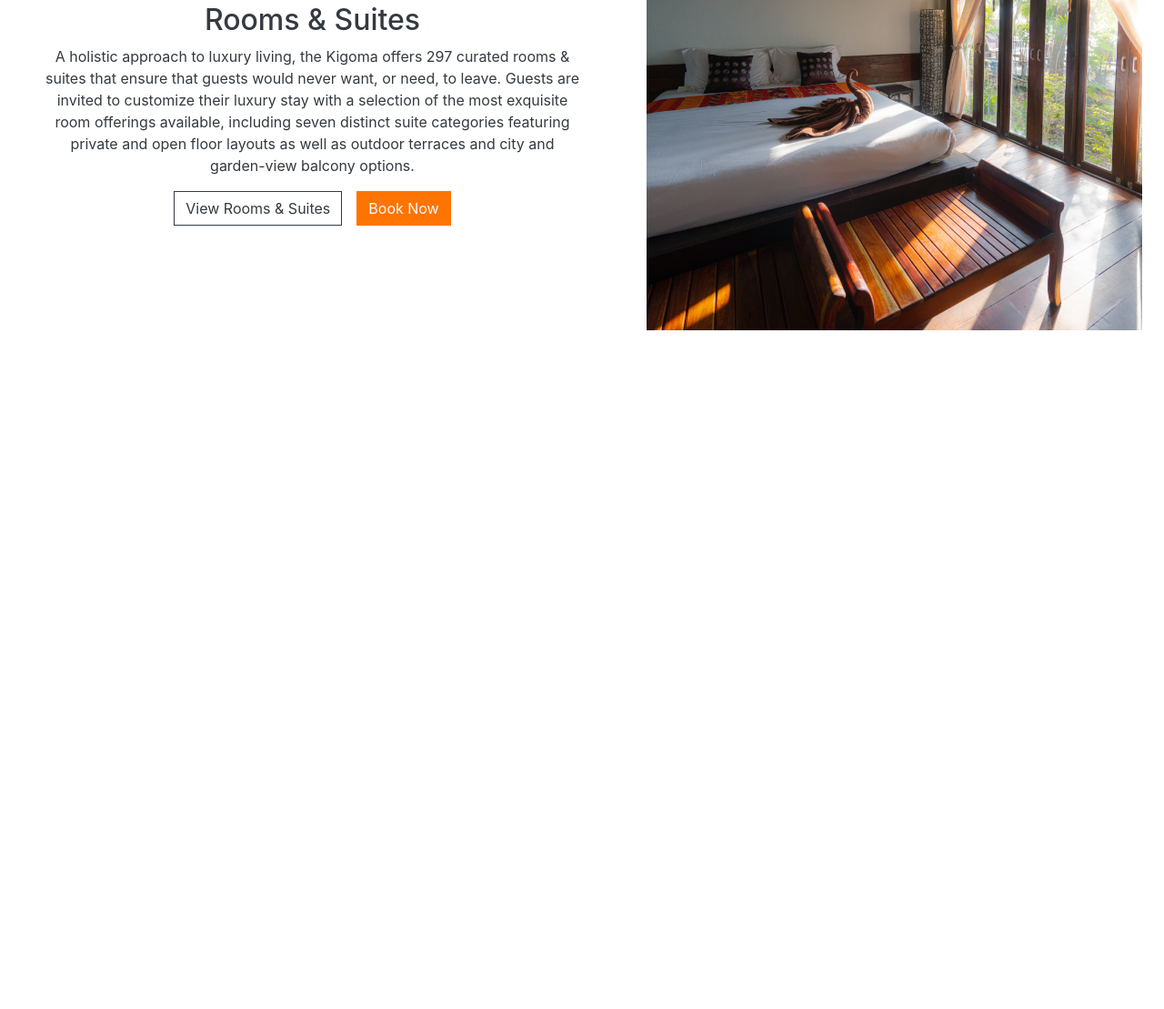
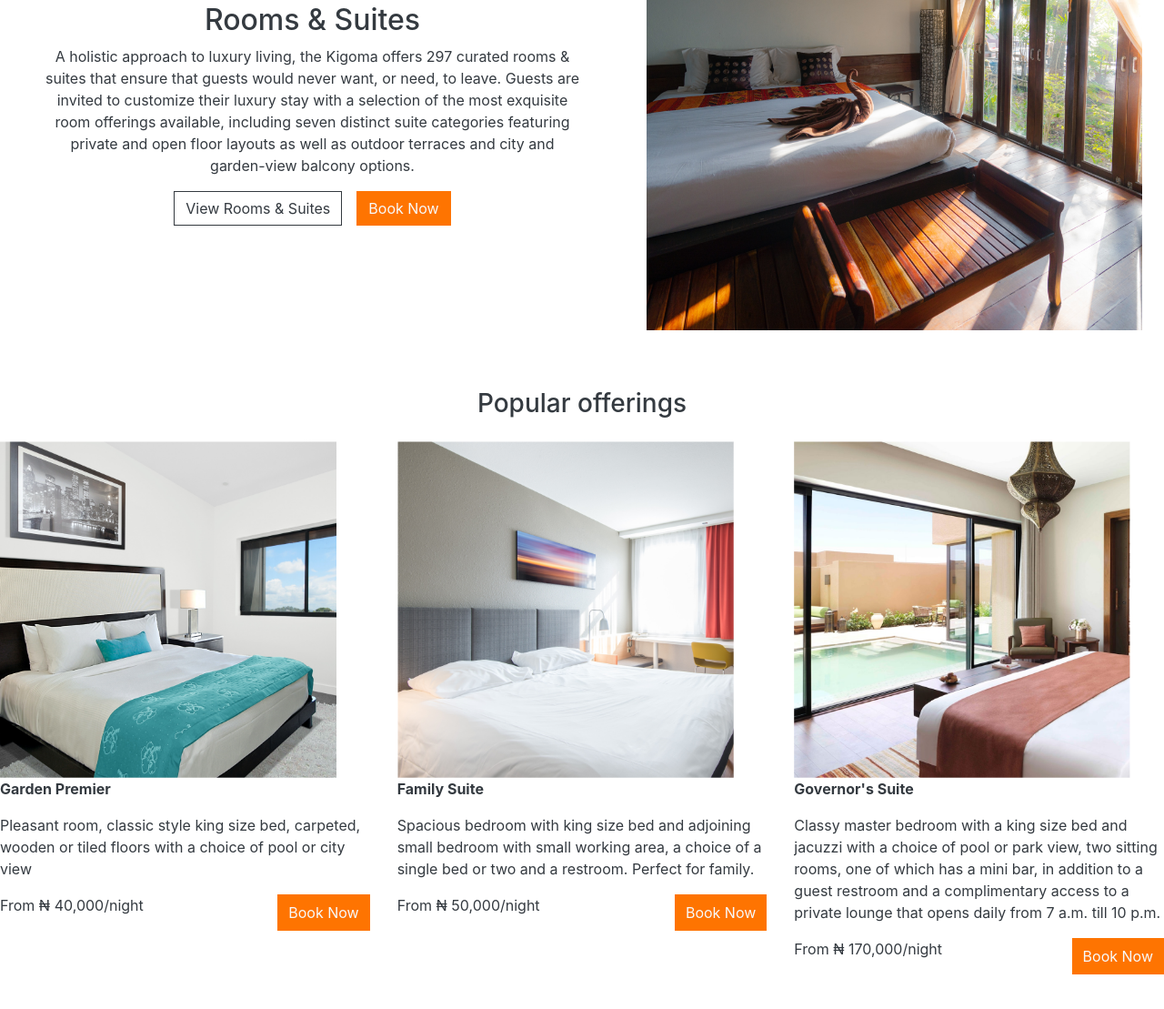
Before and after one commit to oyakhilomee/TechCreek-Hotel-Project, a plain HTML site: page index.html in a window 1280 px wide. Shown: the part 960-2069 px from the top of the page at 91% size. Before the commit the page ends 1339 px from the top, so only its background shows below. Drawn offline with nearby package versions, Linux system fonts and the light colour scheme; a web font is replaced by a local one.

Commit message:
working on sectio three of home

```diff
--- a/SCSS/main.scss
+++ b/SCSS/main.scss
@@ -107,13 +107,8 @@ body {
   margin: auto;
 }
 
-.book-now {
+.orange-bg {
   background-color: $color-one;
-}
-
-.img-one {
-  height: 475px;
-  width: 545px;
 }
 
 .button-div-class {
@@ -129,3 +124,31 @@ body {
     justify-content: center;
   }
 }
+.img-one {
+  height: 475px;
+  width: 545px;
+
+  @media screen and (max-width: 600px) {
+    height: 450px;
+    width: 450px;
+  }
+}
+
+.suite {
+  height: 370px;
+  width: 370px;
+  @media screen and (max-width: 992px) {
+    display: flex;
+    justify-content: center;
+    width: 100%;
+    max-width: 90%;
+    margin: 0 auto;
+  }
+}
+
+.suite-name {
+  @media screen and (max-width: 992px) {
+    text-align: center;
+    margin-top: 20px;
+  }
+}
--- a/index.html
+++ b/index.html
@@ -103,7 +103,7 @@
             <button class="btn rounded-0 btn-outline-dark mr-3">
               View Rooms & Suites
             </button>
-            <button class="btn text-light rounded-0 book-now">Book Now</button>
+            <button class="btn text-light rounded-0 orange-bg">Book Now</button>
           </div>
           <!-- End of button div-->
         </div>
@@ -120,6 +120,84 @@
       <!-- End of container div-->
     </section>
 
+    <section class="vh-100">
+      <h3 class="text-dark text-center mt-5 mb-4">Popular offerings</h3>
+      <div class="section-three row">
+        <div class="col-lg-4">
+          <img
+            src="./Assets/Images/Homepage/Garden Premier.png"
+            alt=""
+            class="garden-suite suite"
+          />
+          <p class="text-dark font-weight-bold suite-name">Garden Premier</p>
+          <p class="text-dark">
+            Pleasant room, classic style king size bed, carpeted, wooden or
+            tiled floors with a choice of pool or city view
+          </p>
+          <div class="d-lg-flex justify-content-between">
+            <p class="text-dark">From ₦ 40,000/night</p>
+            <button
+              class="btn border-0 text-light rounded-0 btn-outline-dark orange-bg"
+            >
+              Book Now
+            </button>
+          </div>
+          <!-- End of price and call-to-action button-->
+        </div>
+        <!-- End of garden premier div-->
+
+        <div class="col-lg-4">
+          <img
+            src="./Assets/Images/Homepage/Family Suite.png"
+            alt=""
+            class="family-suite suite"
+          />
+          <p class="text-dark font-weight-bold suite-name">Family Suite</p>
+          <p class="text-dark">
+            Spacious bedroom with king size bed and adjoining small bedroom with
+            small working area, a choice of a single bed or two and a restroom.
+            Perfect for family.
+          </p>
+          <div class="d-lg-flex justify-content-between">
+            <p class="text-dark">From ₦ 50,000/night</p>
+            <button
+              class="btn border-0 text-light rounded-0 btn-outline-dark orange-bg"
+            >
+              Book Now
+            </button>
+          </div>
+          <!-- End of price and call-to-action button-->
+        </div>
+        <!-- End of family suite div-->
+
+        <div class="col-lg-4">
+          <img
+            src="./Assets/Images/Homepage/Governor's Suite.png"
+            alt=""
+            class="governor-suite suite"
+          />
+          <p class="text-dark font-weight-bold suite-name">Governor's Suite</p>
+          <p class="text-dark">
+            Classy master bedroom with a king size bed and jacuzzi with a choice
+            of pool or park view, two sitting rooms, one of which has a mini
+            bar, in addition to a guest restroom and a complimentary access to a
+            private lounge that opens daily from 7 a.m. till 10 p.m.
+          </p>
+          <div class="d-lg-flex justify-content-between">
+            <p class="text-dark">From ₦ 170,000/night</p>
+            <button
+              class="book-now btn border-0 text-light rounded-0 btn-outline-dark orange-bg"
+            >
+              Book Now
+            </button>
+          </div>
+          <!-- End of price and call-to-action button-->
+        </div>
+        <!-- End of governor suite div-->
+      </div>
+      <!-- End of section three container div-->
+    </section>
+
     <!-- jQuery and JS bundle w/ Popper.js -->
     <script
       src="https://code.jquery.com/jquery-3.5.1.slim.min.js"
```
Also changed, not shown: SCSS/main.css, 1 other file.
